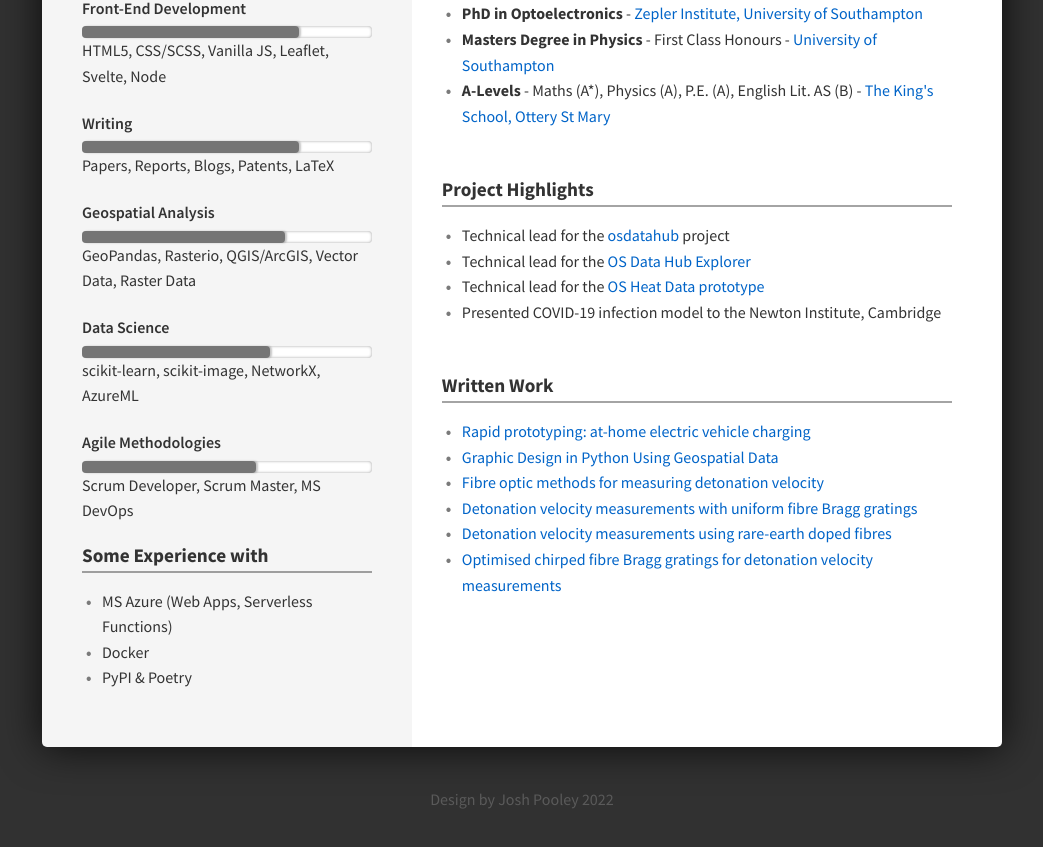
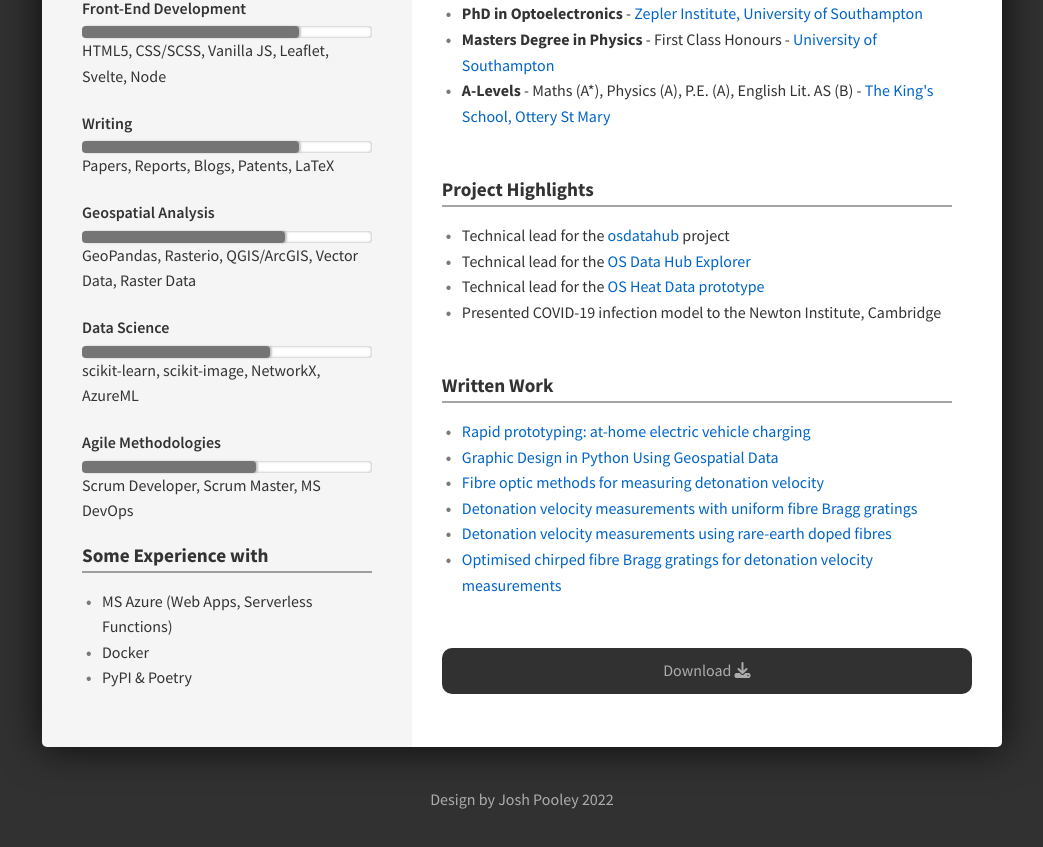
Before and after one commit to JEPooley/CV, a Svelte app: page / in a window 1280 px wide. Shown: the part 955-1802 px from the top of the page, without its empty margins (118-1161 px from the left). Built offline with nearby package versions, Linux system fonts and the light colour scheme.

Commit message:
add download

```diff
--- a/src/App.svelte
+++ b/src/App.svelte
@@ -178,6 +178,9 @@
         </li>
       </ul>
     </section>
+    <a id="download" href="./files/CV.pdf"
+      >Download <i class="fa-solid fa-download" /></a
+    >
   </div>
 </main>
 <footer>Design by Josh Pooley 2022</footer>
@@ -218,15 +221,11 @@
   }
 
   footer {
-    color: rgba(255, 255, 255, 0.2);
+    color: rgba(255, 255, 255, 0.6);
     width: 100%;
     text-align: center;
     padding: 40px 0;
     transition: 0.6s ease-out;
-  }
-
-  footer:hover {
-    color: white;
   }
 
   main {
@@ -284,6 +283,24 @@
     display: inline-block;
     width: 1em;
     margin-left: -1em;
+  }
+
+  #download {
+    width: 100%;
+    padding: 10px;
+    margin-top: 50px;
+    border-radius: 10px;
+    color: rgba(255, 255, 255, 0.6);
+    display: block;
+    text-align: center;
+    background: rgb(49, 49, 49);
+    transition: color .3s ease-out;
+  }
+
+  #download:hover {
+    text-decoration: none;
+    cursor: pointer;
+    color: white;
   }
 
   @media only screen and (max-width: 800px) {
```
Also changed, not shown: public/build/bundle.css, public/build/bundle.js, 2 other files (tests, documents, lock files or other folders).
